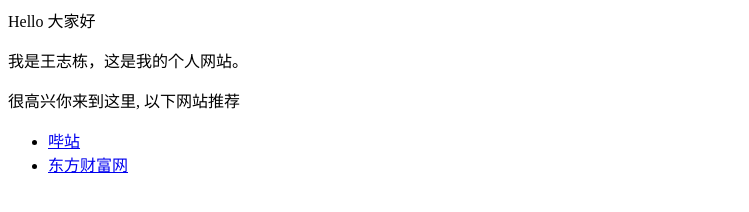
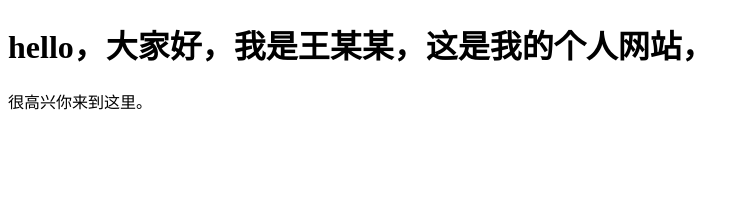
Before and after one commit to whvids123/whvids123.github.io, a plain HTML site: page index.html in a window 1280 px wide. Shown: the whole page, without its empty margins (0-749 px from the left). Drawn offline with Linux system fonts and the light colour scheme.

Commit message:
Update index.html

```diff
--- a/index.html
+++ b/index.html
@@ -1,8 +1,10 @@
-<p>Hello 大家好</p>
-<p>我是王志栋，这是我的个人网站。 </p>
-<p>很高兴你来到这里, 以下网站推荐</p>
-
-<ul>
-  <li> <a href="https://www.bilibili.com/">哔站</a> </li>
-  <li> <a href="https://www.eastmoney.com/">东方财富网</a> </li>
-</ul>
+<!DOCTYPE html>
+<html>
+<head>
+	<title>王某某的个人网站</title>
+</head>
+<body>
+	<h1>hello，大家好，我是王某某，这是我的个人网站，</h1>
+	<p>很高兴你来到这里。</p>
+</body>
+</html>
```
